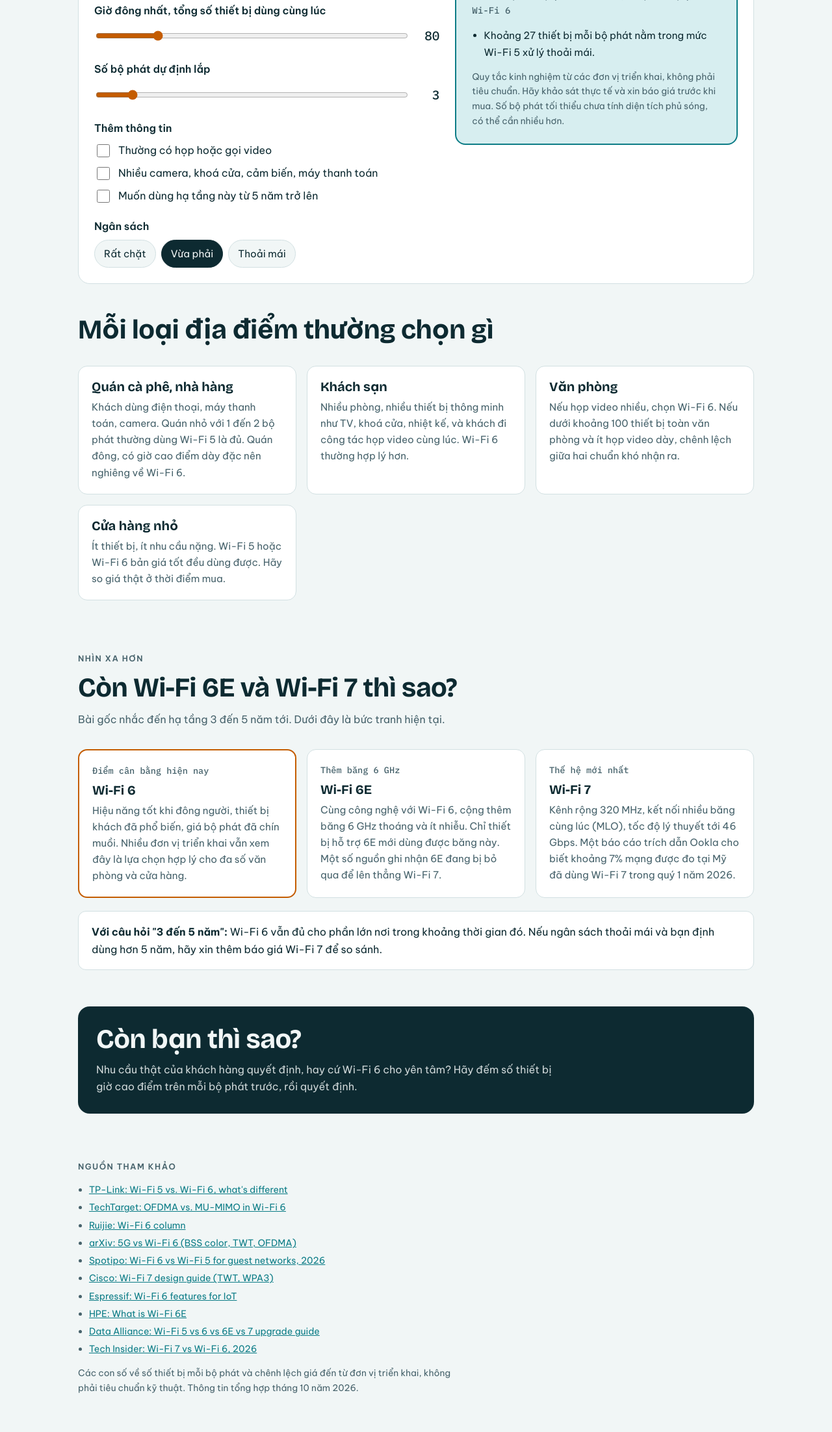
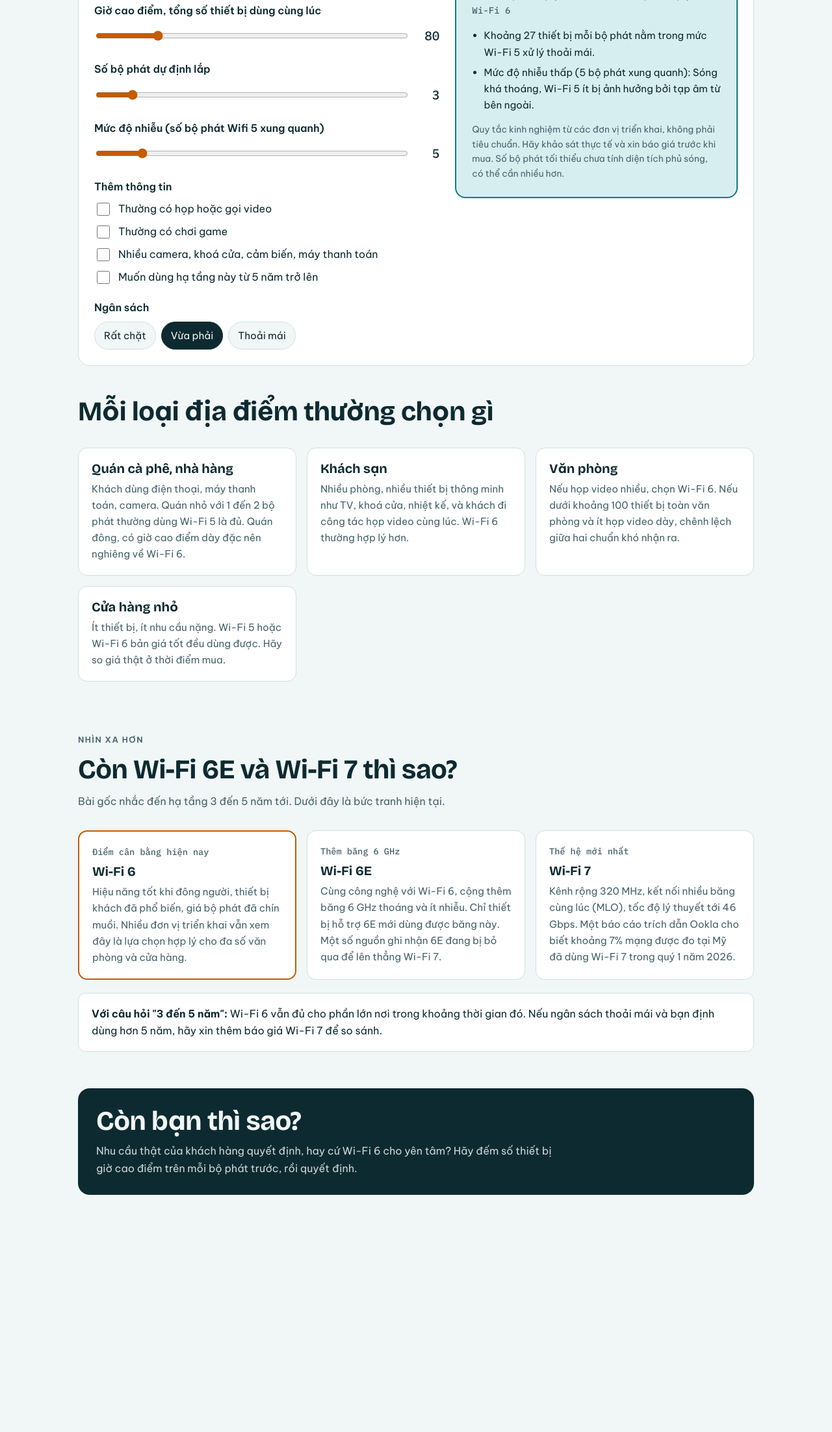
Before and after one commit to nc1402/wifi6, a plain HTML site: page index.html in a window 1280 px wide. Shown: the part 5366-7570 px from the top of the page at 65% size. After the commit the page ends 7213 px from the top, so only its background shows below. Drawn offline with nearby package versions, Linux system fonts and the light colour scheme.

Commit message:
Update index.html

```diff
--- a/index.html
+++ b/index.html
@@ -358,7 +358,7 @@ footer ul{margin:0;padding-left:1.2em;font-size:.88rem;color:var(--muted);displa
         </div>
       </fieldset>
       <fieldset>
-        <legend>Giờ đông nhất, tổng số thiết bị dùng cùng lúc</legend>
+        <legend>Giờ cao điểm, tổng số thiết bị dùng cùng lúc</legend>
         <div class="row"><input id="qTotal" type="range" min="5" max="400" step="5" value="80"><span class="val" id="qTotalOut">80</span></div>
       </fieldset>
       <fieldset>
@@ -366,9 +366,14 @@ footer ul{margin:0;padding-left:1.2em;font-size:.88rem;color:var(--muted);displa
         <div class="row"><input id="qAp" type="range" min="1" max="20" value="3"><span class="val" id="qApOut">3</span></div>
       </fieldset>
       <fieldset>
+        <legend>Mức độ nhiễu (số bộ phát Wifi 5 xung quanh)</legend>
+        <div class="row"><input id="qNoise" type="range" min="1" max="30" value="5"><span class="val" id="qNoiseOut">5</span></div>
+      </fieldset>
+      <fieldset>
         <legend>Thêm thông tin</legend>
         <div class="checks">
           <label for="qVideo"><input type="checkbox" id="qVideo"><span>Thường có họp hoặc gọi video</span></label>
+          <label for="qGame"><input type="checkbox" id="qGame"><span>Thường có chơi game</span></label>
           <label for="qIot"><input type="checkbox" id="qIot"><span>Nhiều camera, khoá cửa, cảm biến, máy thanh toán</span></label>
           <label for="qLong"><input type="checkbox" id="qLong"><span>Muốn dùng hạ tầng này từ 5 năm trở lên</span></label>
         </div>
@@ -421,22 +426,6 @@ footer ul{margin:0;padding-left:1.2em;font-size:.88rem;color:var(--muted);displa
   </div>
 </section>
 
-<footer>
-  <span class="eyebrow">Nguồn tham khảo</span>
-  <ul>
-    <li><a href="https://www.tp-link.com/us/blog/2479/wi-fi-5-vs-wi-fi-6-what-s-different-and-is-it-worth-upgrading-/" target="_blank" rel="noopener">TP-Link: Wi-Fi 5 vs. Wi-Fi 6, what's different</a></li>
-    <li><a href="https://www.techtarget.com/searchnetworking/answer/Whats-the-difference-between-OFDMA-vs-MU-MIMO-in-Wi-Fi-6" target="_blank" rel="noopener">TechTarget: OFDMA vs. MU-MIMO in Wi-Fi 6</a></li>
-    <li><a href="https://www.ruijie.com/en-global/about/news/75663" target="_blank" rel="noopener">Ruijie: Wi-Fi 6 column</a></li>
-    <li><a href="https://arxiv.org/pdf/2010.11601" target="_blank" rel="noopener">arXiv: 5G vs Wi-Fi 6 (BSS color, TWT, OFDMA)</a></li>
-    <li><a href="https://www.spotipo.com/post/wifi-6-vs-wifi-5-for-2026" target="_blank" rel="noopener">Spotipo: Wi-Fi 6 vs Wi-Fi 5 for guest networks, 2026</a></li>
-    <li><a href="https://www.cisco.com/c/en/us/products/collateral/networking/wireless/wifi7-future-of-wireless-dg.html" target="_blank" rel="noopener">Cisco: Wi-Fi 7 design guide (TWT, WPA3)</a></li>
-    <li><a href="https://blog.espressif.com/leveraging-wi-fi-6-features-for-iot-applications-c23cc6a548aa" target="_blank" rel="noopener">Espressif: Wi-Fi 6 features for IoT</a></li>
-    <li><a href="https://www.hpe.com/emea_middle_east/en/what-is/wi-fi-6e.html" target="_blank" rel="noopener">HPE: What is Wi-Fi 6E</a></li>
-    <li><a href="https://www.data-alliance.net/blog/wi-fi-5-vs-wi-fi-6-vs-wi-fi-6e-vs-wi-fi-7-which-one-should-you-actually-deploy" target="_blank" rel="noopener">Data Alliance: Wi-Fi 5 vs 6 vs 6E vs 7 upgrade guide</a></li>
-    <li><a href="https://tech-insider.org/wifi-7-vs-wifi-6-2026/" target="_blank" rel="noopener">Tech Insider: Wi-Fi 7 vs Wi-Fi 6, 2026</a></li>
-  </ul>
-  <p class="note">Các con số về số thiết bị mỗi bộ phát và chênh lệch giá đến từ đơn vị triển khai, không phải tiêu chuẩn kỹ thuật. Thông tin tổng hợp tháng 10 năm 2026.</p>
-</footer>
 </div>
 
 <script>
@@ -540,19 +529,32 @@ footer ul{margin:0;padding-left:1.2em;font-size:.88rem;color:var(--muted);displa
   if(!reduce){bssStep();bt=setInterval(bssStep,700)}
 
   /* ---------- advisor ---------- */
-  var qT=$('#qTotal'),qA=$('#qAp');
+  var qT=$('#qTotal'),qA=$('#qAp'),qN=$('#qNoise');
   function val(n){var e=document.querySelector('input[name="'+n+'"]:checked');return e?e.value:''}
   function advise(){
-    var total=+qT.value,ap=+qA.value;
-    $('#qTotalOut').textContent=total;$('#qApOut').textContent=ap;
+    var total=+qT.value,ap=+qA.value,noise=+qN.value;
+    $('#qTotalOut').textContent=total;$('#qApOut').textContent=ap;$('#qNoiseOut').textContent=noise;
     var per=Math.round(total/ap),venue=val('venue'),budget=val('budget');
-    var video=$('#qVideo').checked,iot=$('#qIot').checked,long=$('#qLong').checked;
+    var video=$('#qVideo').checked,game=$('#qGame').checked,iot=$('#qIot').checked,long=$('#qLong').checked;
     var score=0,why=[];
     if(per<=30){why.push('Khoảng '+per+' thiết bị mỗi bộ phát nằm trong mức Wi-Fi 5 xử lý thoải mái.')}
     else if(per<=40){score+=1;why.push('Khoảng '+per+' thiết bị mỗi bộ phát đã chạm ngưỡng Wi-Fi 5 bắt đầu chậm lại.')}
     else if(per<=60){score+=2;why.push('Khoảng '+per+' thiết bị mỗi bộ phát là mức Wi-Fi 5 dễ tắc ở giờ cao điểm.')}
     else{score+=3;why.push('Khoảng '+per+' thiết bị mỗi bộ phát là rất đông. Đây là chỗ Wi-Fi 6 được thiết kế cho.')}
+
+    // Logic đánh giá mức độ nhiễu xung quanh
+    if(noise <= 5){
+      why.push('Mức độ nhiễu thấp ('+noise+' bộ phát xung quanh): Sóng khá thoáng, Wi-Fi 5 ít bị ảnh hưởng bởi tạp âm từ bên ngoài.');
+    } else if(noise <= 15){
+      score += 1;
+      why.push('Mức độ nhiễu trung bình ('+noise+' bộ phát xung quanh): Có sự cạnh tranh sóng đáng kể, Wi-Fi 6 với BSS Coloring sẽ giúp giảm nhiễu tốt hơn.');
+    } else {
+      score += 2;
+      why.push('Mức độ nhiễu cao ('+noise+' bộ phát xung quanh): Mật độ sóng dày đặc. Rất nên dùng Wi-Fi 6 để tận dụng tính năng BSS Coloring phân định tín hiệu, tránh nghẽn mạng.');
+    }
+
     if(video){score+=1;why.push('Họp video gửi dữ liệu lên liên tục. MU-MIMO hai chiều của Wi-Fi 6 giúp phần này.')}
+    if(game){score+=1;why.push('Chơi game cần độ trễ thấp và ổn định. Wi-Fi 6 với OFDMA và MU-MIMO giúp giảm giật lag khi có nhiều thiết bị dùng chung mạng.')}
     if(iot){score+=1;why.push('Nhiều thiết bị nhỏ chạy pin hưởng lợi từ TWT, và OFDMA phục vụ các gói dữ liệu nhỏ hiệu quả hơn.')}
     if(venue==='hotel'){score+=1;why.push('Khách sạn có thêm TV, khoá cửa, cảm biến trong từng phòng nên số thiết bị tăng nhanh.')}
     if(long){score+=1;why.push('Dùng trên 5 năm thì nên chọn chuẩn mới hơn để khỏi thay sớm.')}
```
